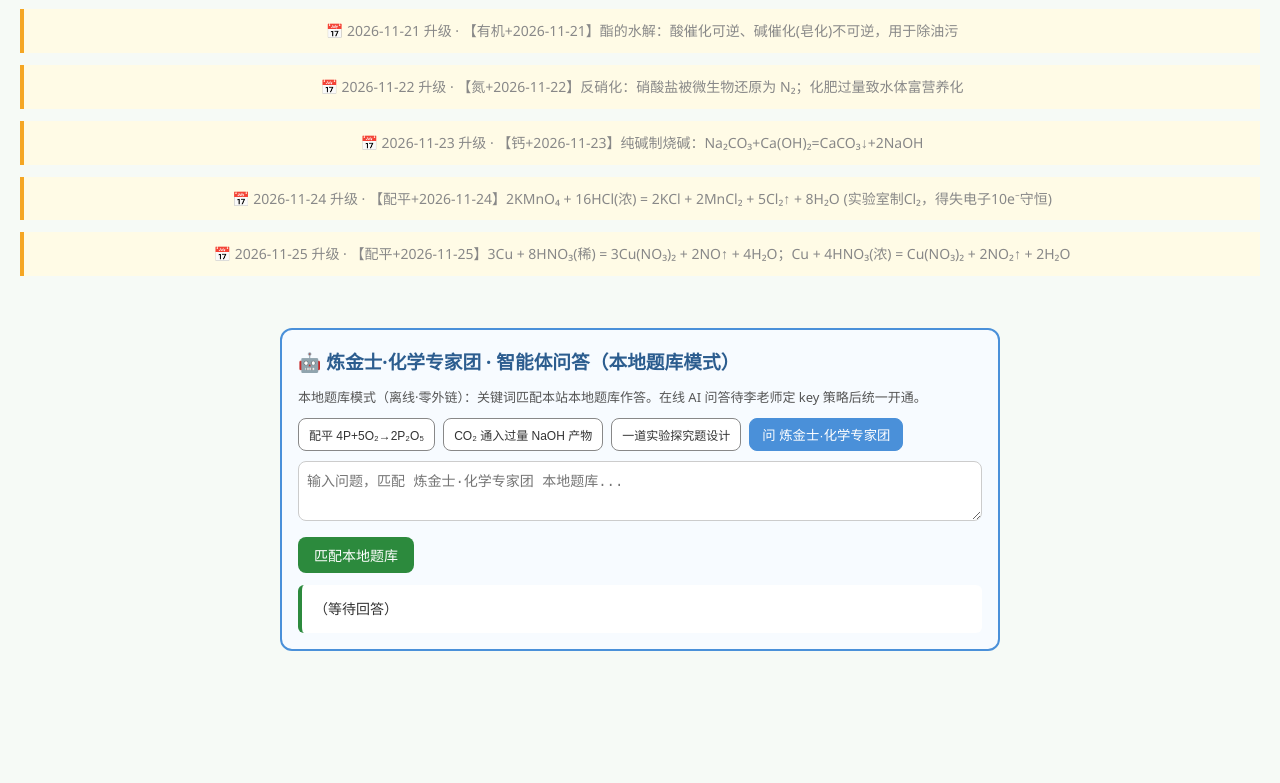
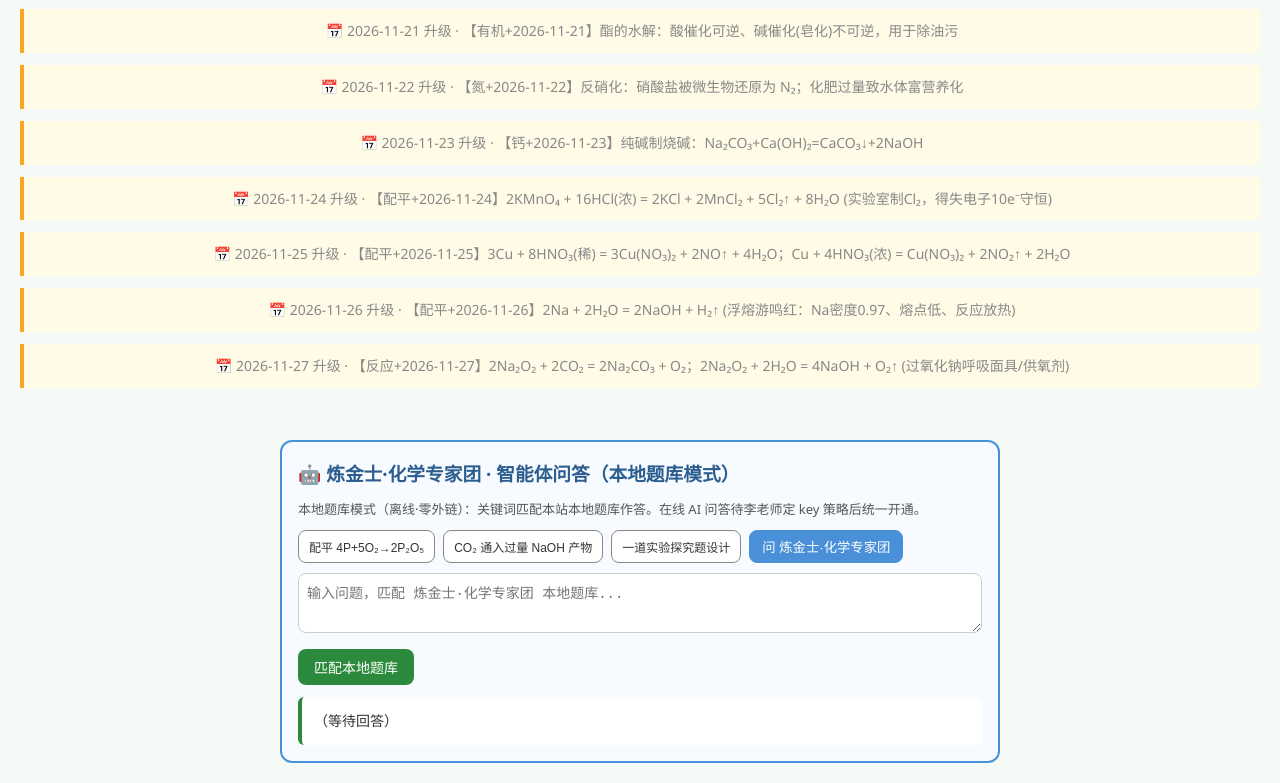
Before and after one commit to dapengzhanchi141345/teachbot-deploy, a plain HTML site: page web/sites/chem.html in a window 1280 px wide. Shown: the part 2528-3311 px from the top of the page. Before the commit the page ends 3199 px from the top, so only its background shows below. Drawn offline with Linux system fonts and the light colour scheme.

Commit message:
sync chem.html from li-yanming-chem 独立站 (11-27)

```diff
--- a/web/sites/chem.html
+++ b/web/sites/chem.html
@@ -159,6 +159,10 @@ CO₂系数 <input id="a3" value="3" style="width:50px"> H₂O系数 <input id="
 <div style="background:#fffbe6;border-left:4px solid #f5a623;padding:10px;margin:12px 0;font-size:14px">📅 2026-11-24 升级 · 【配平+2026-11-24】2KMnO₄ + 16HCl(浓) = 2KCl + 2MnCl₂ + 5Cl₂↑ + 8H₂O (实验室制Cl₂，得失电子10e⁻守恒)</div>
 
 <div style="background:#fffbe6;border-left:4px solid #f5a623;padding:10px;margin:12px 0;font-size:14px">📅 2026-11-25 升级 · 【配平+2026-11-25】3Cu + 8HNO₃(稀) = 3Cu(NO₃)₂ + 2NO↑ + 4H₂O；Cu + 4HNO₃(浓) = Cu(NO₃)₂ + 2NO₂↑ + 2H₂O</div>
+
+<div style="background:#fffbe6;border-left:4px solid #f5a623;padding:10px;margin:12px 0;font-size:14px">📅 2026-11-26 升级 · 【配平+2026-11-26】2Na + 2H₂O = 2NaOH + H₂↑ (浮熔游鸣红：Na密度0.97、熔点低、反应放热)</div>
+
+<div style="background:#fffbe6;border-left:4px solid #f5a623;padding:10px;margin:12px 0;font-size:14px">📅 2026-11-27 升级 · 【反应+2026-11-27】2Na₂O₂ + 2CO₂ = 2Na₂CO₃ + O₂；2Na₂O₂ + 2H₂O = 4NaOH + O₂↑ (过氧化钠呼吸面具/供氧剂)</div>
 </footer>
 
 <script>
```
